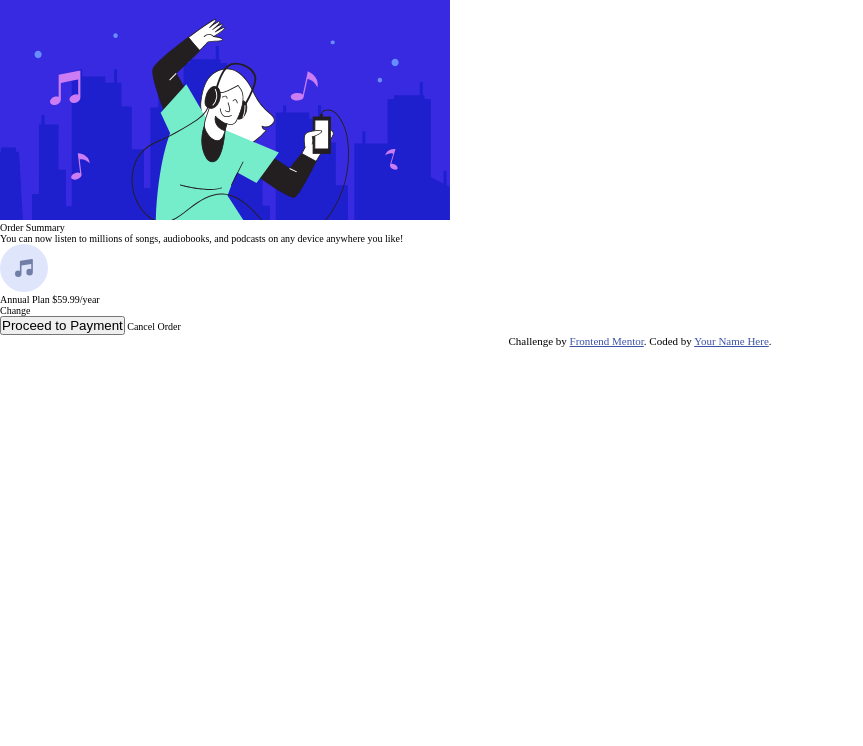
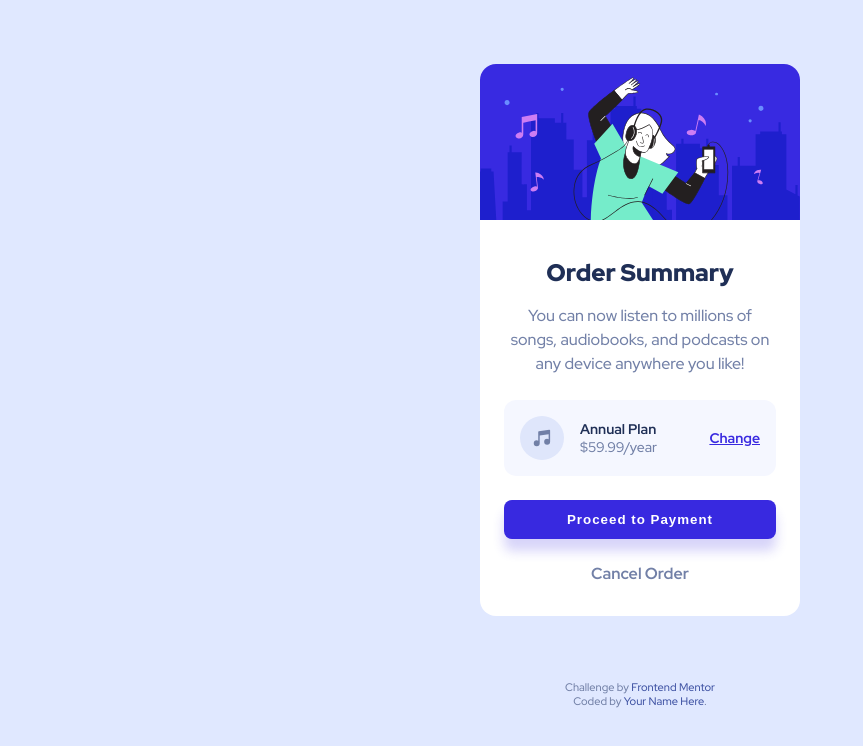
Before and after one commit to newbpydev/03-order-summary-component-main, a plain HTML site: page index.html in a window 1280 px wide. Shown: the whole page, without its empty margins (0-863 px from the left). Drawn offline with Linux system fonts and the light colour scheme.

Commit message:
finish general layout

```diff
--- a/css/style.css
+++ b/css/style.css
@@ -1,4 +1,4 @@
-/** Style Notes  */ /*
+/*! Style Notes  */ /*
 - FONT SIZE SYSTEM (px)
 10 / 12 / 14 / 16 / 18 / 20 / 24 / 30 / 36 / 44 / 52 / 62 / 74 / 86 / 98
 
@@ -30,7 +30,7 @@
     - Weights: 500, 700, 900
 
 */
-/** General style  */
+/*! General style  */
 * {
   margin: 0;
   padding: 0;
@@ -42,20 +42,130 @@ html {
 }
 
 body {
+  font-size: 1.6rem;
+  color: hsl(224, 23%, 55%);
+  background-color:  hsl(225, 100%, 94%);
+
+  font-family: 'Red Hat Display', sans-serif;
+}
+
+p {
+
 
 }
 
+.main-content {
+  display: flex;
+  flex-direction: column;
+  align-items: center;
+  justify-content: center;
 
-/** General style  */
-/** General style  */
-/** General style  */
+  min-width:max-content;
+}
+
+.card-content {
+  /* padding: 0 2.4rem; */
+  margin: 3.2rem 2.4rem;
+}
+
+/*! Order Card */
+.order-card {
+  width: 32rem;
+  margin: 6.4rem 0;
+
+  background-color: #fff;
+  border-radius: 1.6rem;
+  overflow: hidden;
+}
 
 
-/** FrontEndMentor style  */
+/*! Order Card Image */
+.order-img {
+  width: 100%;
+  height: auto;
+}
+
+/*! Order Card Text Box */
+.order-text-box {
+  text-align: center;
+}
+
+.order-heading {
+  font-weight: 900;
+  color: hsl(223, 47%, 23%);
+  font-size: 2.4rem;
+  margin-bottom: 1.6rem;
+}
+
+.order-description {
+  line-height: 1.5;
+  margin-bottom: 2.4rem;
+}
+
+/*! Order Annual Plan Box */
+.order-plan-box {
+  display: flex;
+  align-items: center;
+  justify-content: space-between;
+  gap: 1.6rem;
+
+  background-color: hsl(225, 100%, 98%);
+  border-radius: 1.2rem;
+  padding: 1.6rem;
+  margin-bottom: 2.4rem;
+
+  font-size: 1.4rem;
+}
+
+.order-plan-img {
+  width: 4.4rem;
+  height: 4.4rem;
+}
+
+.plan-title {
+  color: hsl(223, 47%, 23%);
+  font-weight: 700;
+}
+
+.order-plan-link {
+  color: hsl(245, 75%, 52%);
+  text-decoration: underline;
+  font-weight: 700;  /*! ??????  */
+}
+
+.order-btn {
+  display:block;
+  width: 100%;
+  background-color: hsl(245, 75%, 52%);
+  color: #fff;
+  font-weight: 700;
+  letter-spacing: 1px;
+
+  padding: 1.2rem 0;
+  border-style: none;
+  border-radius: .8rem;
+  margin-bottom: 2.4rem;
+
+  box-shadow: 0 1.2rem 1.2rem rgba(56, 41, 224, 0.2)
+}
+
+.order-cancel {
+  display: block;
+  text-align: center;
+  font-weight: 700;
+}
+
+
+/*! Order Card Image */
+
+
+
+/*! FrontEndMentor style  */
 .attribution {
   font-size: 1.1rem;
   text-align: center;
 }
 .attribution a {
   color: hsl(228, 45%, 44%);
+  text-decoration: none;
 }
--- a/index.html
+++ b/index.html
@@ -31,6 +31,7 @@
         <img class="order-img" src="images/illustration-hero.svg" alt="An illustration of a person
         listening to music and dancing">
 
+        <div class="card-content">
         <!-- Order Summary Box -->
         <div class="order-text-box">
           <p class="order-heading">Order Summary</p>
@@ -44,15 +45,16 @@
         <div class="order-plan-box">
           <img src="images/icon-music.svg" alt="" class="order-plan-img">
           <div class="order-plan-annual-box">
-            Annual Plan
-            $59.99/year
+            <span class="plan-title">Annual Plan</span>
+            <span class="plan-value">$59.99/year</span>
           </div>
           <span class="order-plan-link">Change</span>
         </div>
 
         <!-- Order Buttons -->
-        <button class="order-btn" type="button">Proceed to Payment</button>
-        <span class="order-cancel">Cancel Order</span>
+          <button class="order-btn" type="button">Proceed to Payment</button>
+          <span class="order-cancel">Cancel Order</span>
+        </div>
       </div>
 
       <!-- Attribution -->
@@ -60,7 +62,7 @@
         Challenge by
         <a href="https://www.frontendmentor.io?ref=challenge" target="_blank"
           >Frontend Mentor</a
-        >. Coded by <a href="#">Your Name Here</a>.
+        ><br> Coded by <a href="#">Your Name Here</a>.
       </div>
     </main>
 
```
